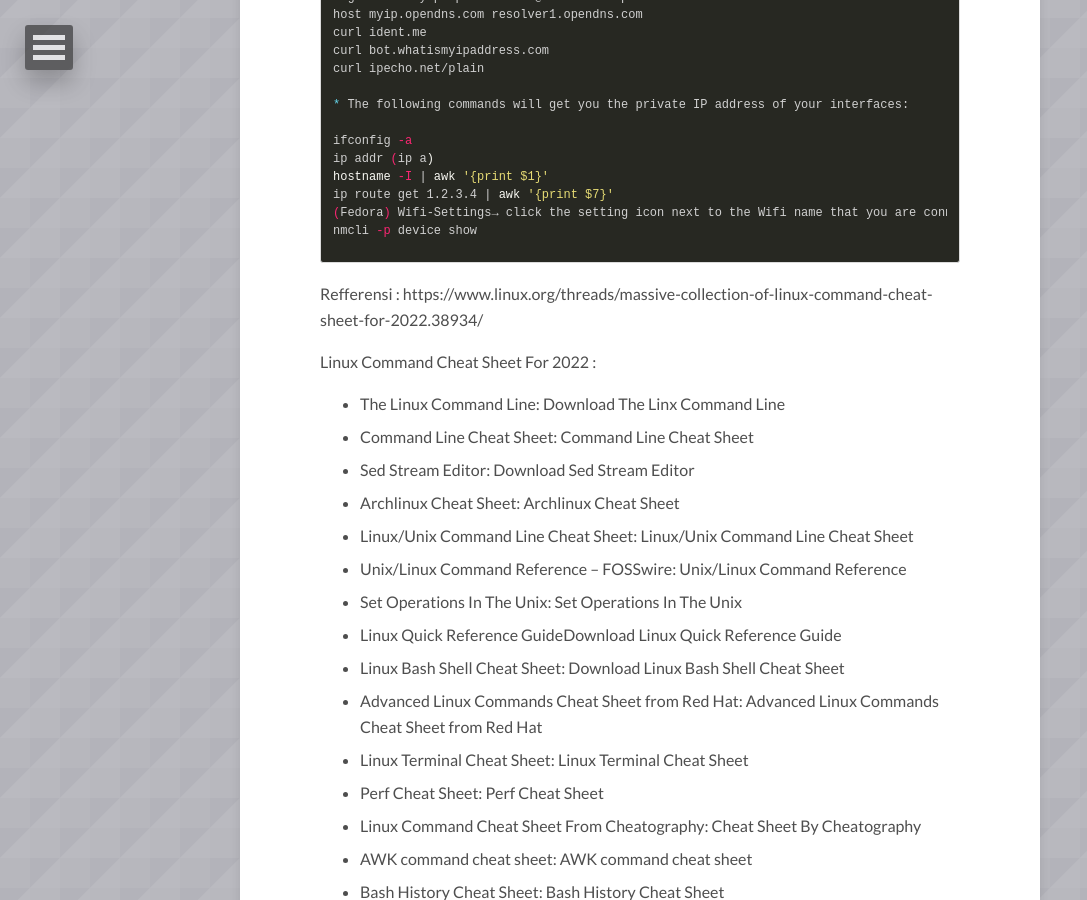
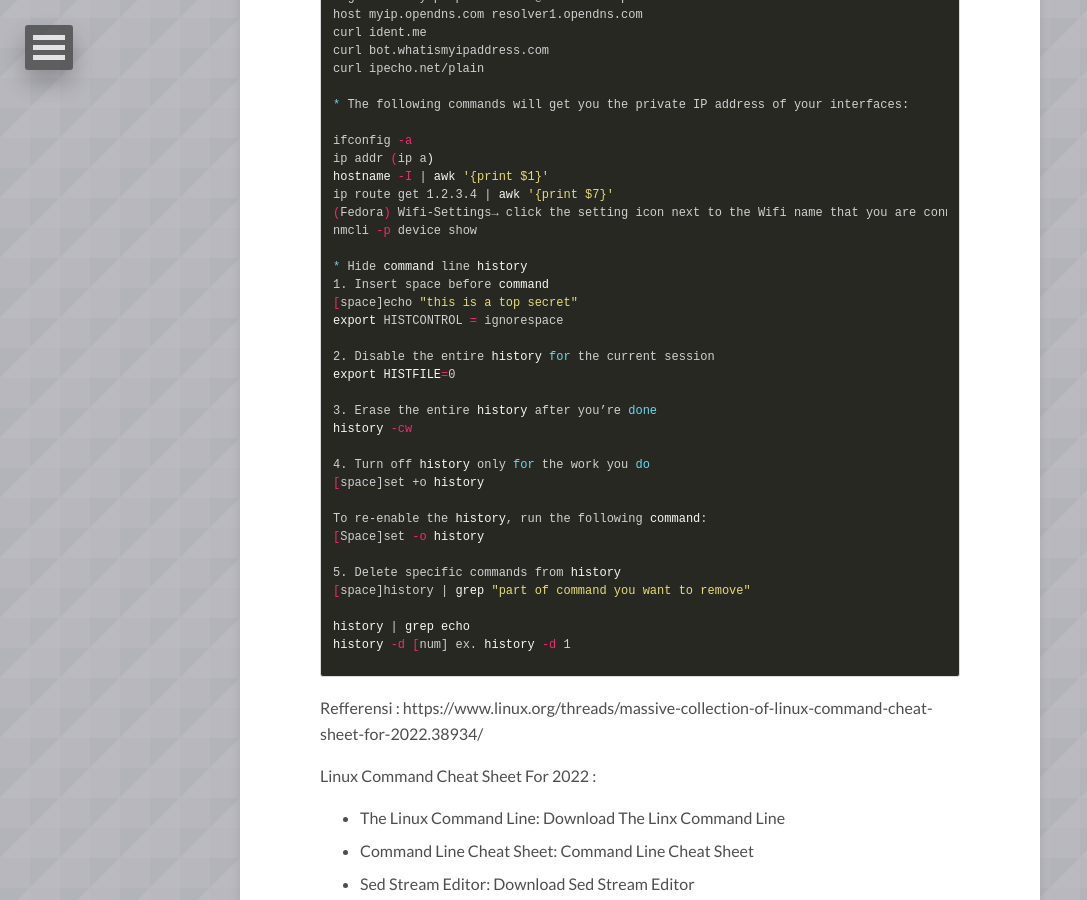
Before and after one commit to danigunawan/danigunawan.github.io, a Jekyll site: the page built from _posts/2022-11-07-cheatsheet-linux.md, in a window 1280 px wide and 900 px high, scrolled down 6762 px. Shown: the whole window, without its empty margins (0-1087 px from the left). Built offline with Jekyll 4.4.1, drawn with Linux system fonts in a browser that asks for light colours; nearby versions of some CDN libraries; comment, search, counter and statistics services are not loaded; some of the changed text lies outside the part shown.

Commit message:
[ADD POSTING]

```diff
--- a/_posts/2022-11-07-cheatsheet-linux.md
+++ b/_posts/2022-11-07-cheatsheet-linux.md
@@ -382,6 +382,29 @@ ip route get 1.2.3.4 | awk '{print $7}'
 (Fedora) Wifi-Settings→ click the setting icon next to the Wifi name that you are connected to → Ipv4 and Ipv6 both can be seen
 nmcli -p device show
 
+* Hide command line history
+1. Insert space before command
+[space]echo "this is a top secret"
+export HISTCONTROL = ignorespace
+
+2. Disable the entire history for the current session
+export HISTFILE=0
+
+3. Erase the entire history after you’re done
+history -cw
+
+4. Turn off history only for the work you do
+[space]set +o history
+
+To re-enable the history, run the following command:
+[Space]set -o history
+
+5. Delete specific commands from history
+[space]history | grep "part of command you want to remove"
+
+history | grep echo
+history -d [num] ex. history -d 1
+
 {% endhighlight %}
 
 Refferensi :
```
